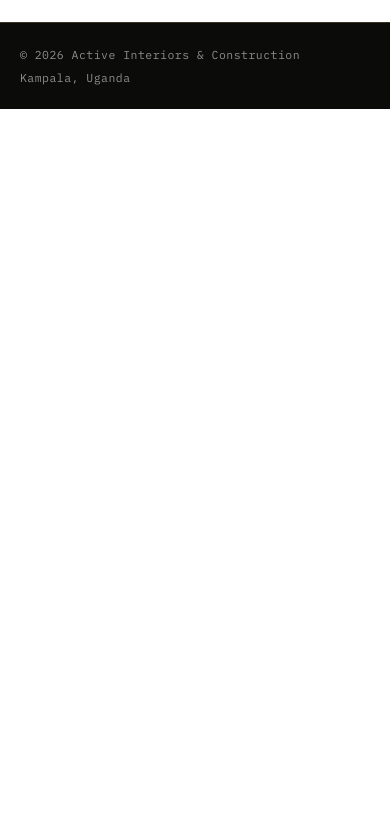
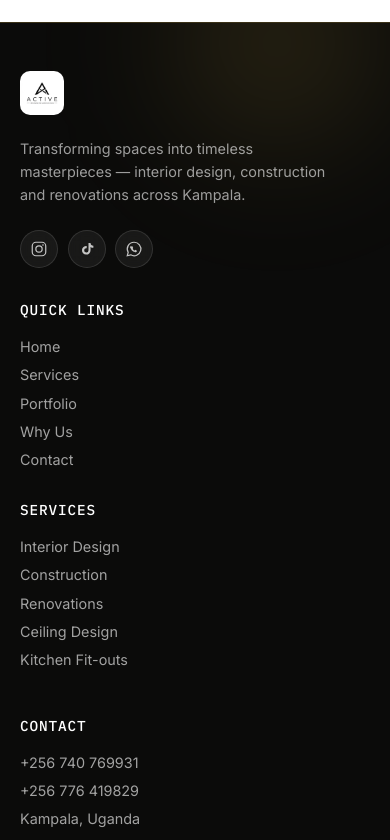
Before and after one commit to Becky-234/Active-Interiors, a Vue app: page / in a window 390 px wide. Shown: the part 7740-8580 px from the top of the page. Before the commit the page ends 7849 px from the top, so only its background shows below. Built offline with nearby package versions, Linux system fonts and the light colour scheme; the HTML template or start-up script is replaced by a standard one.

Commit message:
style: change footer layout and add more information

```diff
--- a/src/components/SiteFooter.vue
+++ b/src/components/SiteFooter.vue
@@ -1,31 +1,215 @@
 <script setup lang="ts">
 const year = new Date().getFullYear()
+
+const quickLinks = [
+  { href: '#top', label: 'Home' },
+  { href: '#services', label: 'Services' },
+  { href: '#portfolio', label: 'Portfolio' },
+  { href: '#why-us', label: 'Why Us' },
+  { href: '#contact', label: 'Contact' }
+]
+
+const services = [
+  'Interior Design',
+  'Construction',
+  'Renovations',
+  'Ceiling Design',
+  'Kitchen Fit-outs'
+]
+
+const socials = [
+  { label: 'Instagram', href: 'https://instagram.com/active.interiorsconstruc', icon: 'instagram' },
+  { label: 'TikTok', href: 'https://tiktok.com/@active.interiorsconstruc', icon: 'tiktok' },
+  { label: 'WhatsApp', href: 'https://wa.me/256776419829', icon: 'whatsapp' }
+]
 </script>
 
 <template>
   <footer class="footer">
+    <div class="glow"></div>
+
+    <div class="wrap top">
+      <div class="col brand-col">
+        <img src="../assets/Active-Logo.jpeg" alt="Active Interiors and Construction" class="logo" />
+        <p class="tagline">
+          Transforming spaces into timeless masterpieces — interior design,
+          construction and renovations across Kampala.
+        </p>
+
+        <div class="socials">
+          <a v-for="s in socials" :key="s.label" :href="s.href" target="_blank" rel="noopener" class="social" :aria-label="s.label">
+            <svg v-if="s.icon === 'instagram'" viewBox="0 0 24 24" width="18" height="18" fill="none">
+              <rect x="3" y="3" width="18" height="18" rx="5" stroke="currentColor" stroke-width="1.6"></rect>
+              <circle cx="12" cy="12" r="4.2" stroke="currentColor" stroke-width="1.6"></circle>
+              <circle cx="17.3" cy="6.7" r="1.1" fill="currentColor"></circle>
+            </svg>
+            <svg v-else-if="s.icon === 'tiktok'" viewBox="0 0 24 24" width="18" height="18" fill="none">
+              <path d="M14 3v10.8a2.9 2.9 0 1 1-2.4-2.86V8.1a5.7 5.7 0 1 0 5.1 5.66V9.2a6.6 6.6 0 0 0 3.8 1.2V7.6a3.9 3.9 0 0 1-3.8-3.6H14z" fill="currentColor"></path>
+            </svg>
+            <svg v-else viewBox="0 0 24 24" width="18" height="18" fill="none">
+              <path d="M12 3a9 9 0 0 0-7.75 13.5L3 21l4.65-1.22A9 9 0 1 0 12 3z" stroke="currentColor" stroke-width="1.6"></path>
+              <path d="M8.5 8.7c.2-.5.4-.5.6-.5h.5c.15 0 .35 0 .5.4.2.5.65 1.6.7 1.7.05.15.1.3 0 .5-.1.2-.15.3-.3.45-.15.15-.3.3-.15.55.5.9 1.1 1.6 2 2.1.25.15.4.1.55-.05l.5-.55c.15-.2.3-.15.5-.1.2.1 1.3.6 1.5.7.2.1.35.15.4.25.05.1.05.55-.1 1.1-.15.55-1.05 1.05-1.5 1.1-.4.05-.85.1-2.6-.55A8.4 8.4 0 0 1 7.6 11.4c-.65-.9-.9-1.7-.85-2.2.05-.5.4-.8.6-1z" fill="currentColor"></path>
+            </svg>
+          </a>
+        </div>
+      </div>
+
+      <div class="col">
+        <h4>Quick Links</h4>
+        <nav class="links">
+          <a v-for="l in quickLinks" :key="l.href" :href="l.href">{{ l.label }}</a>
+        </nav>
+      </div>
+
+      <div class="col">
+        <h4>Services</h4>
+        <ul class="plain">
+          <li v-for="s in services" :key="s">{{ s }}</li>
+        </ul>
+      </div>
+
+      <div class="col">
+        <h4>Contact</h4>
+        <ul class="plain">
+          <li><a href="tel:+256740769931">+256 740 769931</a></li>
+          <li><a href="tel:+256776419829">+256 776 419829</a></li>
+          <li>Kampala, Uganda</li>
+          <li>@active.interiorsconstruc</li>
+        </ul>
+      </div>
+    </div>
+
     <div class="wrap bar">
-      <span>© {{ year }} Active Interiors &amp; Construction</span>
-      <span class="right">Kampala, Uganda</span>
+      <span>© {{ year }} Active Interiors &amp; Construction. All rights reserved.</span>
+      <span class="right">Built in Kampala</span>
     </div>
   </footer>
 </template>
 
 <style scoped>
 .footer {
+  position: relative;
   background: var(--charcoal);
-  border-top: 1px solid rgba(201, 167, 106, 0.25);
-  padding: 1.5rem 0;
+  border-top: 1px solid rgba(242, 201, 76, 0.2);
+  padding-top: clamp(3rem, 7vw, 4.5rem);
+  overflow: hidden;
+}
+
+.glow {
+  position: absolute;
+  width: 320px;
+  height: 320px;
+  border-radius: 999px;
+  background: radial-gradient(circle, rgba(242, 201, 76, 0.16), transparent 70%);
+  filter: blur(60px);
+  top: -140px;
+  left: 30%;
+  pointer-events: none;
+}
+
+.top {
+  position: relative;
+  display: grid;
+  grid-template-columns: 1.6fr 1fr 1fr 1fr;
+  gap: 2.5rem;
+  padding-bottom: 3rem;
+}
+
+.brand-col .logo {
+  height: 44px;
+  width: auto;
+  border-radius: 10px;
+}
+
+.tagline {
+  margin-top: 1.1rem;
+  max-width: 34ch;
+  color: rgba(255, 255, 255, 0.6);
+  font-size: 0.9rem;
+}
+
+.socials {
+  display: flex;
+  gap: 0.6rem;
+  margin-top: 1.5rem;
+}
+
+.social {
+  width: 38px;
+  height: 38px;
+  border-radius: 999px;
+  display: grid;
+  place-items: center;
+  color: rgba(255, 255, 255, 0.75);
+  background: rgba(255, 255, 255, 0.06);
+  border: 1px solid rgba(255, 255, 255, 0.12);
+  backdrop-filter: blur(8px);
+  transition: color 0.25s ease, background 0.25s ease, border-color 0.25s ease, transform 0.25s ease;
+}
+
+.social:hover {
+  color: var(--charcoal);
+  background: var(--brass);
+  border-color: var(--brass);
+  transform: translateY(-3px);
+}
+
+h4 {
+  color: var(--off-white);
+  font-size: 0.9rem;
+  letter-spacing: 0.06em;
+  text-transform: uppercase;
+  font-family: var(--font-mono);
+  font-weight: 500;
+}
+
+.links,
+.plain {
+  margin-top: 1.2rem;
+  display: flex;
+  flex-direction: column;
+  gap: 0.7rem;
+  list-style: none;
+  padding: 0;
+}
+
+.links a,
+.plain li,
+.plain a {
+  color: rgba(255, 255, 255, 0.62);
+  font-size: 0.9rem;
+  transition: color 0.2s ease;
+}
+
+.links a:hover,
+.plain a:hover {
+  color: var(--brass);
 }
 
 .bar {
+  position: relative;
   display: flex;
   justify-content: space-between;
+  padding: 1.5rem 0;
+  border-top: 1px solid rgba(255, 255, 255, 0.1);
   font-family: var(--font-mono);
   font-size: 0.72rem;
   letter-spacing: 0.04em;
-  color: rgba(250, 248, 243, 0.55);
+  color: rgba(255, 255, 255, 0.4);
   flex-wrap: wrap;
   gap: 0.5rem;
 }
+
+@media (max-width: 900px) {
+  .top {
+    grid-template-columns: 1fr 1fr;
+  }
+}
+
+@media (max-width: 600px) {
+  .top {
+    grid-template-columns: 1fr;
+    gap: 2rem;
+  }
+}
 </style>
```
